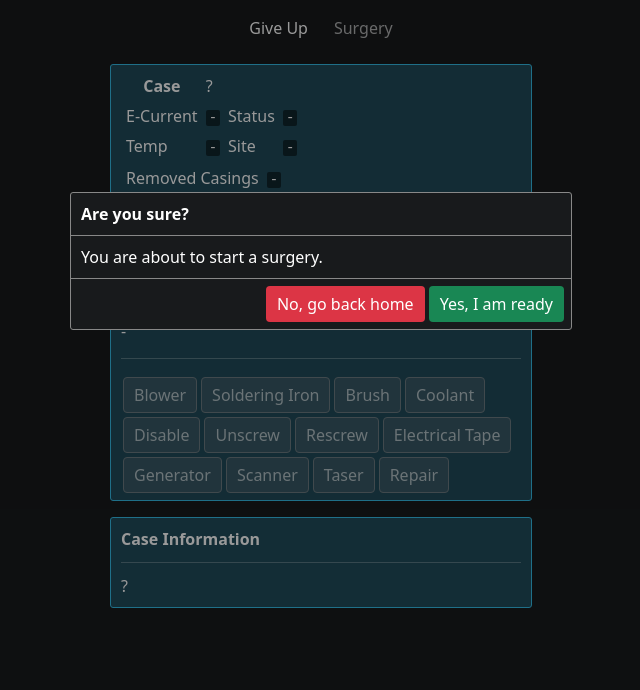
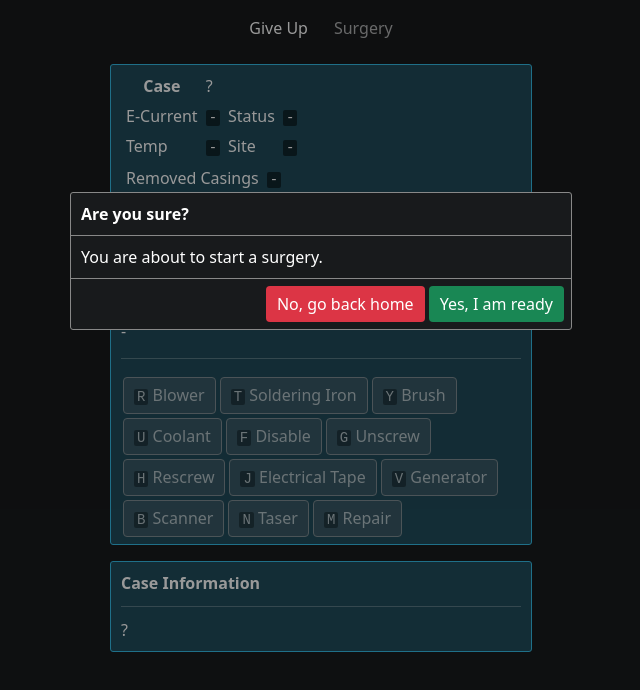
Before and after one commit to audrNa/Nanosurge, a plain HTML site: page surgery.html in a window 1280 px wide. Shown: the whole page, without its empty margins (319-959 px from the left). Drawn offline with Linux system fonts and the light colour scheme.

Commit message:
Tool Keybinds + some style change

```diff
--- a/code/surgery.js
+++ b/code/surgery.js
@@ -1,5 +1,6 @@
 // + surgery_cases.js, surgery_tools.js, surgery_check.js, surgery_modal.js
 
+const clickSound = new Audio('./static/Modern6.wav');
 const MALPRACTICE_COST = -50;
 
 // Status
@@ -307,7 +308,7 @@ function pay(x)
 
 
 // Load game
-const clickSound = new Audio('./static/Modern6.wav');
+const keyBinds = new Object();
 document.addEventListener('DOMContentLoaded', () => {
     // Surgery Tools
     const toolsContainer = document.getElementById('tools');
@@ -315,7 +316,7 @@ document.addEventListener('DOMContentLoaded', () => {
     {
         // Make button
         const button = document.createElement('button');
-        button.innerHTML = item.name;
+        button.innerHTML = `<code>${item.keybind.toUpperCase()}</code> ${item.name}`;
         button.setAttribute('type', 'button');
         button.setAttribute('disabled', '');
         button.className = "tool";
@@ -326,10 +327,20 @@ document.addEventListener('DOMContentLoaded', () => {
         // Add function
         button.addEventListener('click', item.use);
         button.addEventListener('click', () => { clickSound.cloneNode(true).play(); });
+
+        // Save for toolToggle() and keybinds
+        buttons.push(button);
+        keyBinds[item.keybind] = button;
     }
 
-    // Save for toolToggle()
-    buttons = toolsContainer.getElementsByClassName('tool');
+    // Keybinds to tools
+    document.addEventListener('keydown', (event) => {
+        const tool = keyBinds[event.key];
+        try {
+            tool.focus();
+            tool.click();
+        } catch (e) {}
+    });
 
     // Confirmation modal
     modal(modals.surgeryStart);
--- a/code/surgery_tools.js
+++ b/code/surgery_tools.js
@@ -6,6 +6,7 @@ const TOOLS = [
     // Fix vision
     {
         name: 'Blower',
+        keybind: 'r',
         use() {
             const LIMIT = 20;
             // Can't kill dust near LIMIT
@@ -24,6 +25,7 @@ const TOOLS = [
     // Fix broken cables
     {
         name: 'Soldering Iron',
+        keybind: 't',
         use() {
             if (brokenCables <= 0)
             {
@@ -44,6 +46,7 @@ const TOOLS = [
     // Clean site
     {
         name: 'Brush',
+        keybind: 'y',
         use() {
             dust -= 15;
 
@@ -60,6 +63,7 @@ const TOOLS = [
     // Help temperature
     {
         name: 'Coolant',
+        keybind: 'u',
         use() {
             temp -= 6;
 
@@ -76,6 +80,7 @@ const TOOLS = [
     // Put patient to sleep
     {
         name: 'Disable',
+        keybind: 'f',
         use() {
             sleepTime += 26;
             return turnUpdate("Disabled the robot temporarily.");
@@ -85,6 +90,7 @@ const TOOLS = [
     // Unscrew a casing
     {
         name: 'Unscrew',
+        keybind: 'g',
         use() {
             // Can't stab awake person
             if (state == 0)
@@ -108,6 +114,7 @@ const TOOLS = [
     // Undo unscrew
     {
         name: 'Rescrew',
+        keybind: 'h',
         use() {
             if (casings <= 0)
             {
@@ -122,6 +129,7 @@ const TOOLS = [
     // Fix burnt cables
     {
         name: 'Electrical Tape',
+        keybind: 'j',
         use() {
             // Nothing to fix
             if (burntCables <= 0 && sparks <= 0)
@@ -151,6 +159,7 @@ const TOOLS = [
     // Fix electrical current
     {
         name: 'Generator',
+        keybind: 'v',
         use() {
             eCurrent--;
             if (eCurrent < 0)
@@ -164,6 +173,7 @@ const TOOLS = [
     // Get patient's case
     {
         name: 'Scanner',
+        keybind: 'b',
         use() {
             // Check if already scanned
             if (caseName != '?')
@@ -190,6 +200,7 @@ const TOOLS = [
     // Fix stopped heart
     {
         name: 'Taser',
+        keybind: 'n',
         use() {
             // Fix core if dead
             if (!core)
@@ -214,6 +225,7 @@ const TOOLS = [
     // Fix "problem"
     {
         name: 'Repair',
+        keybind: 'm',
         use() {
             if (caseName == '?')
             {
--- a/static/styles.css
+++ b/static/styles.css
@@ -124,16 +124,20 @@ button.tool {
     font-family: inherit;
     color: #fff;
     background-color: rgba(108, 117, 125, 0.5);
-    border-color: rgb(150, 150, 150);
+    border-color: rgb(175, 175, 175);
+    transition: box-shadow 0.1s;
 }
 
 button.tool:hover {
     background-color: rgba(108, 117, 125, 0.8);
-    border-color: rgb(200, 200, 200);
+    border-color: rgb(255, 255, 255);
 }
 
-button.tool:active {
+button.tool:focus {
+    background-color: rgba(108, 117, 125, 0.8);
+    border-color: rgb(255, 255, 255);
     box-shadow: inset 0px 0px 7.5px #c1c1c1;
+    outline: none;
 }
 
 /* Modal background */
```
